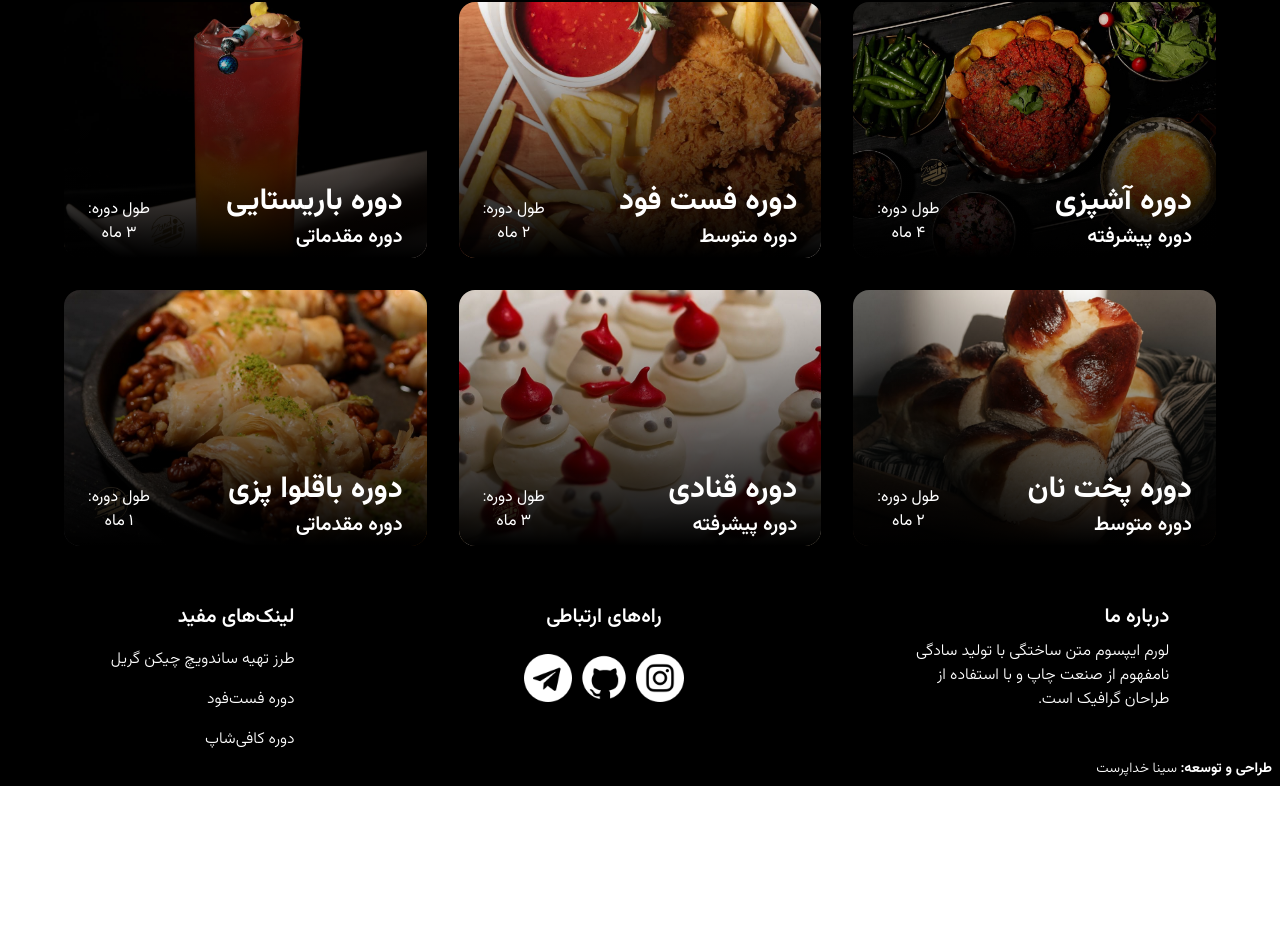
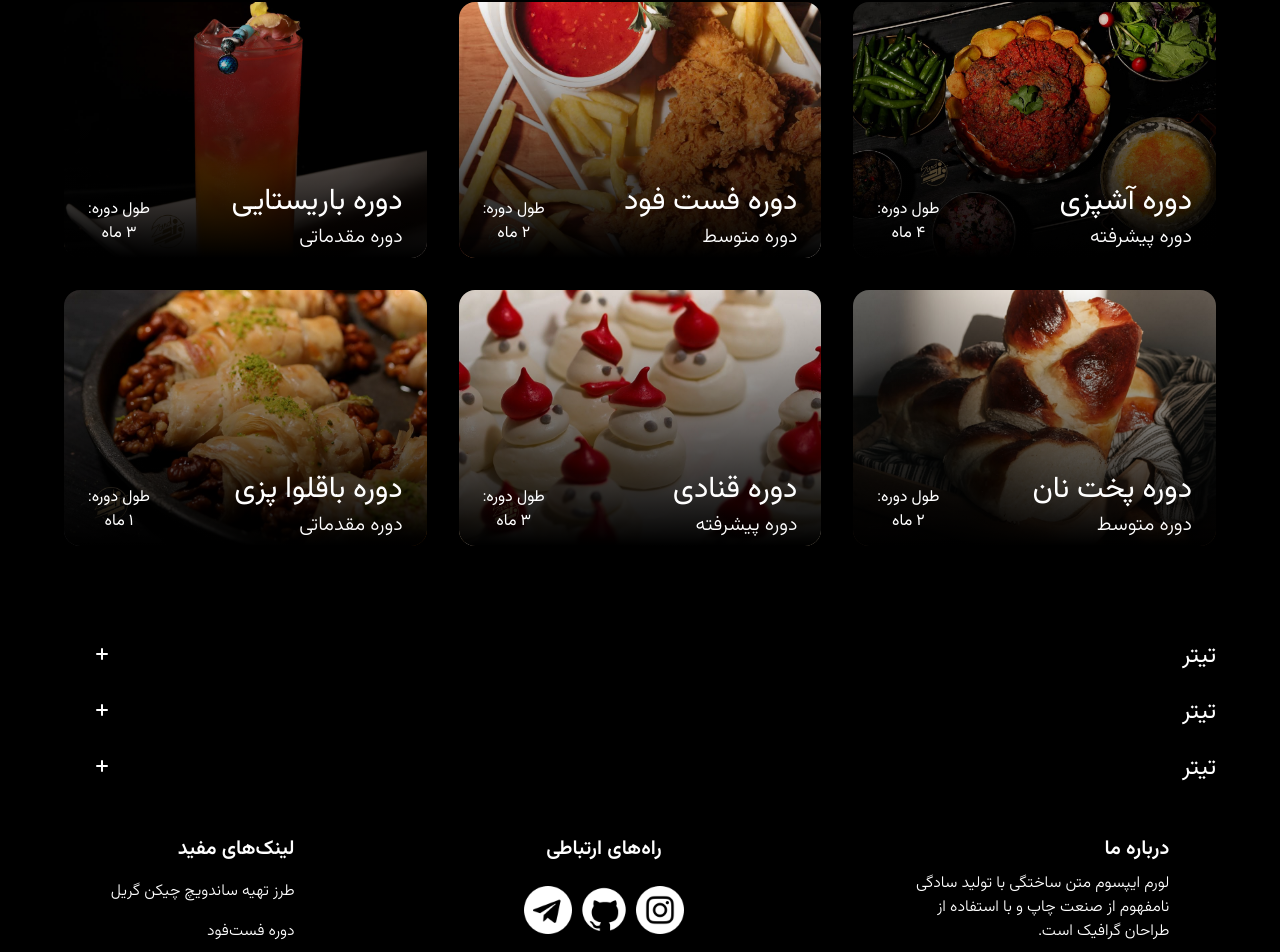
Before and after one commit to 30vam/food-recipe, a React (Vite) app: page / in a window 1280 px wide. Shown: the part 1578-2530 px from the top of the page. Before the commit the page ends 2364 px from the top, so only its background shows below. Built offline with nearby package versions, Linux system fonts and the light colour scheme.

Commit message:
Added FAQ section

```diff
--- /dev/null
+++ b/src/components/Accordian.jsx
@@ -0,0 +1,61 @@
+import PropTypes from 'prop-types'
+import { useState } from 'react'
+
+const Accordian = ({title, text}) => {
+  const [isOpen, setIsOpen] = useState(false);
+
+  const clickHandler = () => {
+    setIsOpen((prevValue) => !prevValue);
+  }
+
+  return (
+    <div className='py-1 text-lg text-white'>
+      <button onClick={clickHandler} className='flex items-center justify-between w-full text-2xl transition-all duration-200 hover:text-orange-400'>
+        <span className={`${isOpen ? 'text-orange-400': 'text-white'} transition-colors duration-300`}>{title}</span>
+        {/*isOpen ? <span>-</span> : <span>+</span>*/}
+        <svg
+          className={`ml-8 ${isOpen ? 'fill-orange-400': 'fill-white'}`}
+          width="12"
+          height="12"
+          xmlns="http://www.w3.org/2000/svg"
+        >
+          <rect
+            y="5"
+            width="12"
+            height="2"
+            rx="1"
+            className={`transform origin-center transition duration-200 ease-out ${
+              isOpen && "!rotate-180"
+            }`}
+          />
+          <rect
+            y="5"
+            width="12"
+            height="2"
+            rx="1"
+            className={`transform origin-center rotate-90 transition duration-200 ease-out ${
+              isOpen && "!rotate-180"
+            }`}
+          />
+        </svg>
+      </button>
+
+      <div className={`grid overflow-hidden transition-all duration-300 ease-in-out py-2
+        ${ isOpen ?
+          'grid-rows-[1fr] opacity-100' :
+          'grid-rows-[0fr] opacity-0'
+        }
+      `}>
+        <div className='overflow-hidden font-light'>{text}</div>
+      </div>
+    </div>
+
+  )
+}
+
+Accordian.propTypes = {
+  title: PropTypes.string,
+  text: PropTypes.string
+}
+
+export default Accordian
--- /dev/null
+++ b/src/components/Faq.jsx
@@ -0,0 +1,13 @@
+import Accordian from './Accordian'
+
+const Faq = () => {
+  return (
+    <section className='w-full px-4'>
+      <Accordian title='تیتر' text='متن'/>
+      <Accordian title='تیتر' text='متن'/>
+      <Accordian title='تیتر' text='متن'/>
+    </section>
+  )
+}
+
+export default Faq
--- a/src/components/Header.jsx
+++ b/src/components/Header.jsx
@@ -14,7 +14,7 @@ const Header = ({title = "TEST", heroImages}) => {
       <div className='absolute bottom-0 z-10 flex flex-col items-center justify-center w-full h-full gap-8 px-6 pt-20 text-center text-white'>
         <h1 className='text-5xl font-bold drop-shadow-xl sm:text-7xl'>{title}</h1>
         <p className='text-2xl sm:text-3xl drop-shadow-lg'>دیگر دوران تخم‌مرغ شکستن به پایان رسید...
-          <br /><span className='text-lg'>انقلابی نوپا در صنعت آشپزی!</span>
+          <br /><span className='text-xl'>انقلابی نوپا در صنعت آشپزی!</span>
         </p>
       </div>
     </header>
--- a/src/components/ItemCard.jsx
+++ b/src/components/ItemCard.jsx
@@ -17,8 +17,8 @@ const ItemCard = ({item}) => {
 
       <div className='absolute bottom-0 z-0 flex items-center justify-between w-full gap-2 px-6 text-center text-white transition-all duration-300 select-none hover:text-orange-400'>
         <div className='flex flex-col items-start gap-1 mb-2'>
-          <h3 className='text-3xl font-bold'>{item.name}</h3>
-          <span className='text-xl font-semibold'>{item.subtype}</span>
+          <h3 className='text-3xl '>{item.name}</h3>
+          <span className='text-xl font-light'>{item.subtype}</span>
         </div>
 
         <div>
--- a/src/pages/Home.jsx
+++ b/src/pages/Home.jsx
@@ -2,6 +2,7 @@ import Header from "../components/Header"
 import ItemGrid from "../components/ItemGrid"
 import { foodData } from '../utils/food-info';
 import { courseData } from '../utils/course-info';
+import Faq from "../components/FAQ";
 
 const Home = () => {
 
@@ -12,6 +13,7 @@ const Home = () => {
       <main id="recipes" className="flex flex-col w-full gap-16 px-4 py-2 bg-black md:px-12">
         <ItemGrid itemArray={foodData} inputType='search' inputPlaceholder='جست‌و‌جوی غذاها' containerId='recipes' />
         <ItemGrid itemArray={courseData} inputType='search' inputPlaceholder='جست‌و‌جوی دوره‌ها' containerId='courses'/>
+        <Faq />
       </main>
     </div>
   )
```
